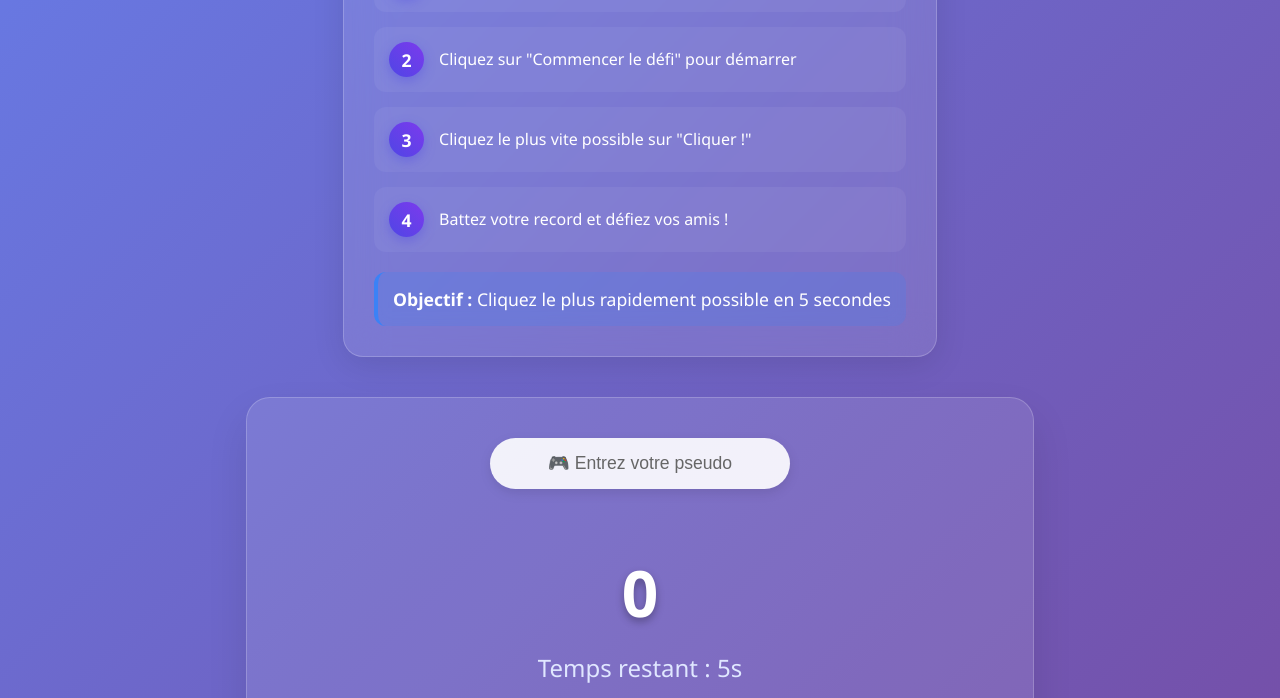
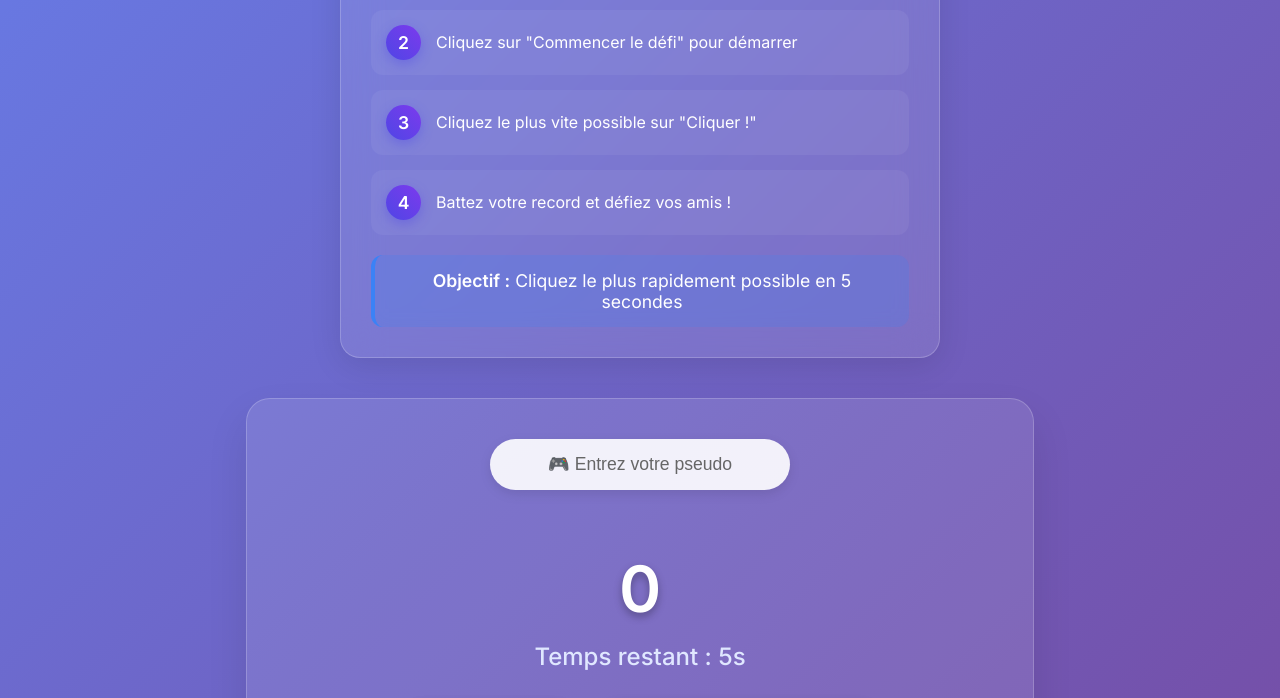
Before and after one commit to najiba93/clickFast2, a website: page index.html in a window 1280 px wide. Shown: the part 311-1009 px from the top of the page. Drawn offline with Linux system fonts and the light colour scheme.

Commit message:
change de polic

```diff
--- a/index.html
+++ b/index.html
@@ -4,6 +4,8 @@
     <meta charset="UTF-8">
     <meta name="viewport" content="width=device-width, initial-scale=1.0">
     <title>ClickFast - Le Jeu de Rapidité</title>
+    <link rel="stylesheet" href="https://fonts.googleapis.com/css2?family=Inter:wght@400;500;600&display=swap">
+
     <link rel="stylesheet" href="style.css">
 </head>
 <body>
--- a/style.css
+++ b/style.css
@@ -6,7 +6,9 @@
 }
 
 body {
-    font-family: 'Segoe UI', Tahoma, Geneva, Verdana, sans-serif;
+
+font-family: 'Inter', 'Segoe UI', Tahoma, Geneva, Verdana, sans-serif;
+
     background: linear-gradient(135deg, #667eea 0%, #764ba2 100%);
     min-height: 100vh;
     color: white;
```
